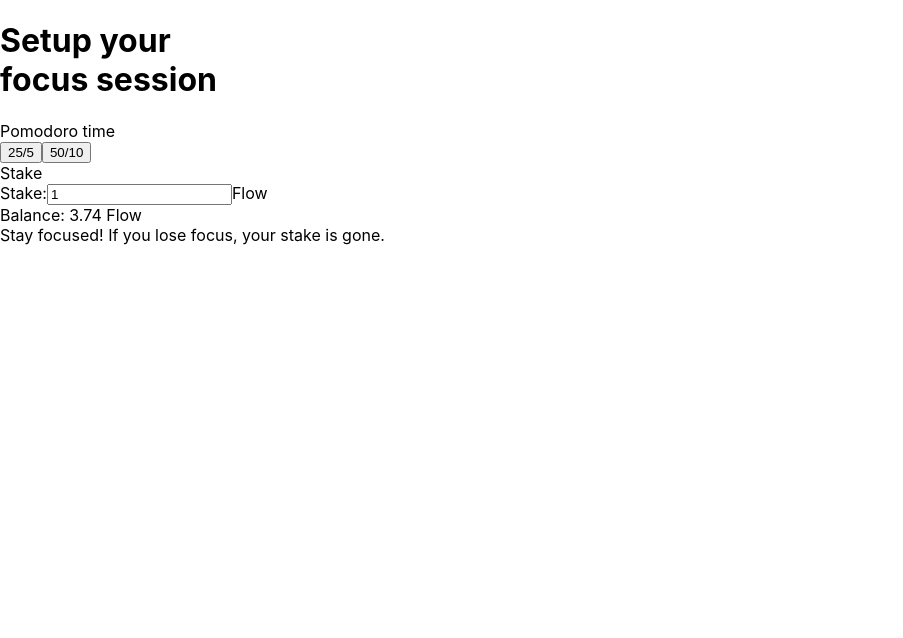
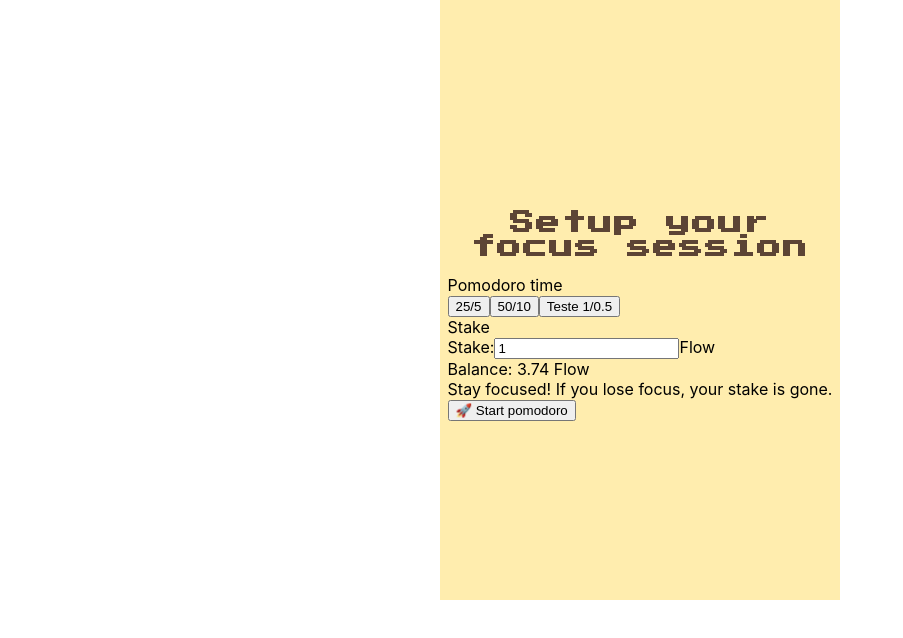
Before and after one commit to letpires/Pomodoki, a Next.js app: page /Setup in a window 1280 px wide. Shown: the top 638 px of the page, without its empty margins (0-903 px from the left). Built offline with nearby package versions, Linux system fonts and the light colour scheme.

Commit message:
Update pages

```diff
--- a/pages/AvatarSelection.jsx
+++ b/pages/AvatarSelection.jsx
@@ -13,7 +13,7 @@ const AvatarSelection = ({ onConfirm }) => {
   ];
 
   return (
-    <div className="min-h-screen flex items-center justify-center p-4" style={{ backgroundColor: '#ffedae' }}>
+    <div className=" items-center justify-center p-4" style={{ backgroundColor: '#ffedae' }}>
       <Head>
         <link
           href="https://fonts.googleapis.com/css2?family=Press+Start+2P&display=swap"
@@ -21,7 +21,7 @@ const AvatarSelection = ({ onConfirm }) => {
         />
       </Head>
 
-      <div className="w-full max-w-3xl text-center">
+      <div className=" text-center">
         <h1
           className="text-2xl mb-12 text-[#5c4435]"
           style={{ fontFamily: "'Press Start 2P', cursive" }}
--- a/pages/Setup.js
+++ /dev/null
@@ -1,65 +0,0 @@
-import React, { useState } from 'react';
-
-const Setup = ({ onStart }) => {
-  const [selectedTime, setSelectedTime] = useState('25/5');
-  const [stake, setStake] = useState(1.0);
-
-  const getDuration = () => {
-    switch (selectedTime) {
-      case '25/5': return 25;
-      case '50/10': return 50;
-      default: return 25;
-    }
-  };
-
-  return (
-    <div className="min-h-screen flex items-center justify-center p-4">
-      <div className="pixel-card max-w-md">
-        <h1 className="text-lg mb-6 text-center">Setup your<br />focus session</h1>
-
-        <div className="space-y-6">
-          <div>
-            <label className="block text-sm font-bold mb-2">Pomodoro time</label>
-            <div className="flex gap-2">
-              <button
-                onClick={() => setSelectedTime('25/5')}
-                className={`px-3 py-1 text-xs border ${selectedTime === '25/5' ? 'bg-green-500 text-white' : 'bg-white'}`}
-              >
-                25/5
-              </button>
-              <button
-                onClick={() => setSelectedTime('50/10')}
-                className={`px-3 py-1 text-xs border ${selectedTime === '50/10' ? 'bg-green-500 text-white' : 'bg-white'}`}
-              >
-                50/10
-              </button>
-            </div>
-          </div>
-
-          <div>
-            <label className="block text-sm font-bold mb-2">Stake</label>
-            <div className="flex items-center gap-2">
-              <span className="text-xs">Stake:</span>
-              <input
-                type="number"
-                value={stake}
-                onChange={(e) => setStake(Number(e.target.value))}
-                step="0.1"
-                min="0.1"
-                className="flex-1 px-2 py-1 text-xs border"
-              />
-              <span className="text-xs">Flow</span>
-            </div>
-            <div className="text-xs mt-1">Balance: 3.74 Flow</div>
-          </div>
-
-          <div className="bg-gray-100 p-3 rounded text-xs">
-            Stay focused! If you lose focus, your stake is gone.
-          </div>
-        </div>
-      </div>
-    </div>
-  );
-};
-
-export default Setup;
--- /dev/null
+++ b/pages/Setup.jsx
@@ -0,0 +1,109 @@
+import React, { useState } from 'react';
+import PixelButton from '../src/components/PixelButton';
+import Head from 'next/head';
+
+const Setup = ({ onStart }) => {
+  const [selectedTime, setSelectedTime] = useState('25/5');
+  const [stake, setStake] = useState(1.0);
+
+  const getDurations = () => {
+    if (selectedTime === '50/10') {
+      return { pomodoro: 50, breakTime: 10 };
+    }
+    if (selectedTime === '1/0.5') {
+      return { pomodoro: 1, breakTime: 0.5 };
+    }
+    return { pomodoro: 25, breakTime: 5 };
+  };
+
+  return (
+    <>
+      <Head>
+        <link
+          href="https://fonts.googleapis.com/css2?family=Press+Start+2P&display=swap"
+          rel="stylesheet"
+        />
+      </Head>
+
+      <div className="popup-container" style={{ backgroundColor: '#ffedae' }}>
+
+        <div className="w-full max-w-3xl text-center mx-auto p-6">
+          <h1
+            style={{
+              fontFamily: "'Press Start 2P', cursive",
+              color: '#5c4435',
+              fontSize: '1.5rem',
+              margin: '32px 0 16px 0',
+              textAlign: 'center',
+              letterSpacing: '2px',
+            }}
+          >
+            Setup your<br />focus session
+          </h1>
+
+
+
+
+          <div className="space-y-6 text-left max-w-md mx-auto">
+            <div>
+              <label className="block text-sm font-bold mb-2">Pomodoro time</label>
+              <div className="flex gap-2">
+                <button
+                  onClick={() => setSelectedTime('25/5')}
+                  className={`px-3 py-1 text-xs border ${selectedTime === '25/5' ? 'bg-green-500 text-white' : 'bg-white'}`}
+                >
+                  25/5
+                </button>
+                <button
+                  onClick={() => setSelectedTime('50/10')}
+                  className={`px-3 py-1 text-xs border ${selectedTime === '50/10' ? 'bg-green-500 text-white' : 'bg-white'}`}
+                >
+                  50/10
+                </button>
+                <button
+                  onClick={() => setSelectedTime('1/0.5')}
+                  className={`px-3 py-1 text-xs border ${selectedTime === '1/0.5' ? 'bg-green-500 text-white' : 'bg-white'}`}
+                >
+                  Teste 1/0.5
+                </button>
+              </div>
+            </div>
+
+            <div>
+              <label className="block text-sm font-bold mb-2">Stake</label>
+              <div className="flex items-center gap-2">
+                <span className="text-xs">Stake:</span>
+                <input
+                  type="number"
+                  value={stake}
+                  onChange={(e) => setStake(Number(e.target.value))}
+                  step="0.1"
+                  min="0.1"
+                  className="flex-1 px-2 py-1 text-xs border"
+                />
+                <span className="text-xs">Flow</span>
+              </div>
+              <div className="text-xs mt-1">Balance: 3.74 Flow</div>
+            </div>
+
+            <div className="bg-gray-100 p-3 rounded text-xs">
+              Stay focused! If you lose focus, your stake is gone.
+            </div>
+
+            <PixelButton
+              onClick={() => {
+                const { pomodoro, breakTime } = getDurations();
+                onStart(pomodoro, breakTime, stake);
+              }}
+              className="w-full"
+            >
+              🚀 Start pomodoro
+            </PixelButton>
+          </div>
+        </div>
+      </div>
+    </>
+  );
+};
+
+export default Setup;
```
Also changed, not shown: pages/PomodoroTimer.jsx (+24 -4 lines), pages/index.js (+18 -3 lines).
